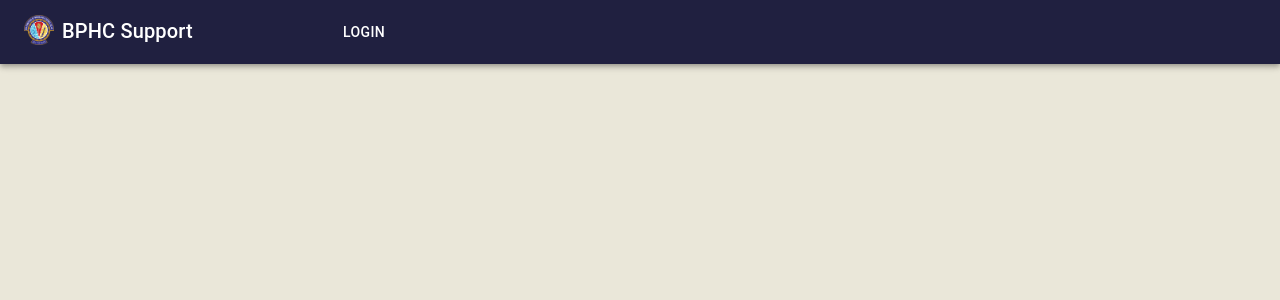
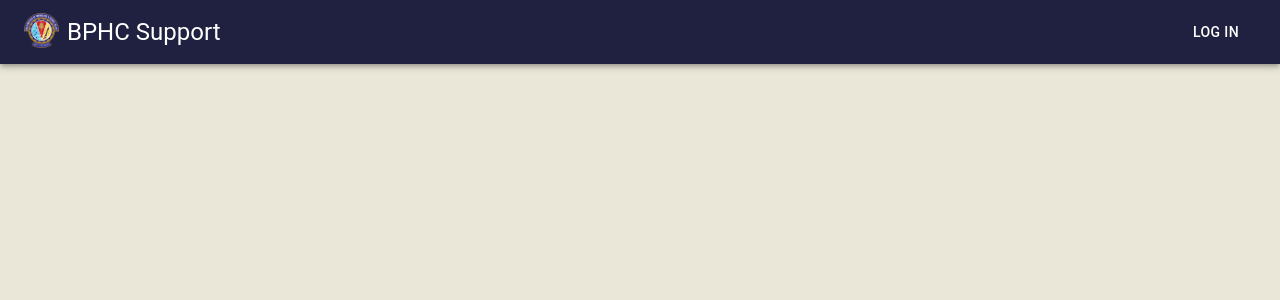
Before and after one commit to KoderKaul/BPHC-Support, a React (Create React App) app in the folder bphc_support/: page / in a window 1280 px wide. Shown: the top 300 px of the page. Built offline with nearby package versions, Linux system fonts and the light colour scheme.

Commit message:
Added Routes

```diff
--- a/bphc_support/package.json
+++ b/bphc_support/package.json
@@ -8,6 +8,7 @@
     "@testing-library/user-event": "^12.6.3",
     "react": "^17.0.1",
     "react-dom": "^17.0.1",
+    "react-google-login": "^5.2.2",
     "react-router-dom": "^5.2.0",
     "react-scripts": "4.0.2",
     "web-vitals": "^1.1.0"
--- a/bphc_support/src/App.js
+++ b/bphc_support/src/App.js
@@ -1,7 +1,9 @@
 import Login from "./components/Auth/Login";
 import { BrowserRouter as Router, Route, Switch } from "react-router-dom";
 import ForgotPassword from "./components/Auth/ForgotPassword";
-import Header from "./components/Header";
+import Header from "./components/Header/Header";
+import Main from "./components/Page/Main";
+
 function App() {
   return (
     <div className="App">
@@ -15,6 +17,7 @@ function App() {
           </Route>
           <Route path="/">
             <Header />
+            <Main/>
           </Route>
         </Switch>
       </Router>
--- a/bphc_support/src/components/Auth/Login.js
+++ b/bphc_support/src/components/Auth/Login.js
@@ -9,11 +9,11 @@ import Grid from "@material-ui/core/Grid";
 import Typography from "@material-ui/core/Typography";
 import { makeStyles } from "@material-ui/core/styles";
 import Container from "@material-ui/core/Container";
-import signin from './signin.svg';
-import googleicon from './google-icon.svg'
+import signin from "./signin.svg";
+import googleicon from "./google-icon.svg";
+import { GoogleLogin } from "react-google-login";
 
 const useStyles = makeStyles((theme) => ({
-
   paper: {
     marginTop: theme.spacing(22),
     display: "flex",
@@ -25,26 +25,51 @@ const useStyles = makeStyles((theme) => ({
     marginTop: theme.spacing(1),
   },
   submit: {
+    display: "flex",
     margin: theme.spacing(2, 0, 2),
+    padding: "7px",
+    width: "30vw",
+    alignItems: "center"
+  },
+  googlesubmit: {
+    display: "flex",
+    margin: theme.spacing(2, 0, 2),
+    width: "30vw",
+    alignItems: "center",
+    backgroundColor: "#202040",
+    justifyContent: "center",
+    color: "#eae7d9",
+    borderRadius: "4px",
+    fontSize: "14.3px",
+    padding: "7px",
+    border: "2px solid #202040",
+    zIndex: "51",
+    '&:hover':{
+        backgroundColor: "rgb(22, 22, 44)  "
+    }
   },
   signin: {
     display: "flex",
     alignItems: "center",
     marginTop: theme.spacing(14),
   },
-  googleIcon:{
+  googleIcon: {
     maxHeight: "20px",
-      margin: "0 10px"
-  }
+    margin: "0 10px",
+  },
 }));
 
 function Login() {
   const classes = useStyles();
 
+  const responseGoogle = (response) => {
+    console.log(response);
+  };
+
   return (
-    <Grid container >
+    <Grid container>
       <Grid item xs={6}>
-        <img src={signin} className={classes.signin}/>
+        <img src={signin} className={classes.signin} />
       </Grid>
       <CssBaseline />
       <Container component="main" maxWidth="xs">
@@ -87,17 +112,23 @@ function Login() {
               Login
             </Button>
 
-          <Button
-            type="submit"
-            fullWidth
-            variant="contained"
-            color="primary"
-            className={classes.submit}
+            <GoogleLogin
+              clientId="942581170297-n59k04e7hf2di4qdsi4cpuffnaauoj14.apps.googleusercontent.com"
+              render={(renderProps) => (
+                <button
+                  onClick={renderProps.onClick}
+                  disabled={renderProps.disabled}
+                  className={classes.googlesubmit}
                 >
-            <img src={googleicon} className={classes.googleIcon}/>
-            Log In with Google
-          </Button>
-
+                  <img src={googleicon} className={classes.googleIcon} />
+                  LOG IN WITH GOOGLE
+                </button>
+              )}
+              buttonText="Login"
+              onSuccess={responseGoogle}
+              onFailure={responseGoogle}
+              cookiePolicy={"single_host_origin"}
+            />
             <Grid container>
               <Grid item xs>
                 <Link href="/forgotpassword" variant="body2">
--- a/bphc_support/src/components/Header.js
+++ b/bphc_support/src/components/Header/Header.js
@@ -1,13 +1,13 @@
 import React from "react";
 import { AppBar, Toolbar, makeStyles, Box, Grid } from "@material-ui/core";
 import Typography from "@material-ui/core/Typography";
-import Button from "@material-ui/core/Button";
-import bitslogo from "./bitslogo.png";
+import bitslogo from "../../img/bitslogo.png";
 import { NavLink } from "react-router-dom";
+import SignOutLinks from "./SignOutLinks";
 
 const useStyles = makeStyles((theme) => ({
   logo: {
-    height: "30px",
+    height: "35px",
   },
   title:{
       color: "white",
@@ -23,12 +23,12 @@ function Header() {
         <Toolbar>
           <Grid container direction="row" alignItems="center">
             <Grid item xs={3}>
-              <Grid container direction="row" spacing={1}>
+              <Grid container direction="row" spacing={1} alignItems="center">
                 <Grid item>
                   <img src={bitslogo} className={classes.logo} />
                 </Grid>
                 <Grid item >
-                  <Typography variant="h6" className={classes.title} component={NavLink} to="/">
+                  <Typography variant="h5" className={classes.title} component={NavLink} to="/">
                     BPHC Support
                   </Typography>
                 </Grid>
@@ -36,7 +36,9 @@ function Header() {
             </Grid>
 
             <Grid item xs={9} direction="row">
-              <Button color="inherit" component={NavLink} to="/login">Login</Button>
+              <Grid container alignItems="center" justify = "flex-end">
+                <SignOutLinks/>
+              </Grid>
             </Grid>
           </Grid>
         </Toolbar>
--- /dev/null
+++ b/bphc_support/src/components/Header/SignOutLinks.js
@@ -0,0 +1,29 @@
+import React from 'react'
+import { Button,  makeStyles } from '@material-ui/core'
+import { NavLink } from 'react-router-dom'
+
+const useStyles = makeStyles((theme) => ({
+    root: {
+      '& > *': {
+        margin: theme.spacing(1),
+      }
+    },
+    icon :{
+      color: theme.palette.secondary
+    },
+
+    links:{
+        color: "white"
+    }
+  }));
+
+function SignOutLinks() {
+    const classes = useStyles();
+    return (
+        <div className={classes.root}>
+            <Button component={NavLink} to="/login" className={classes.links}>Log In</Button>
+        </div>
+    )
+}
+
+export default SignOutLinks
--- /dev/null
+++ b/bphc_support/src/components/Page/Main.js
@@ -0,0 +1,11 @@
+import React from "react";
+
+function Main() {
+  return (
+    <div>
+
+    </div>
+  );
+}
+
+export default Main;
```
Also changed, not shown: bphc_support/src/img/bitslogo.png (renamed from bphc_support/src/components/bitslogo.png), 1 other file (tests, documents, lock files or other folders). Lines whose indentation alone changed are shown as unchanged.
